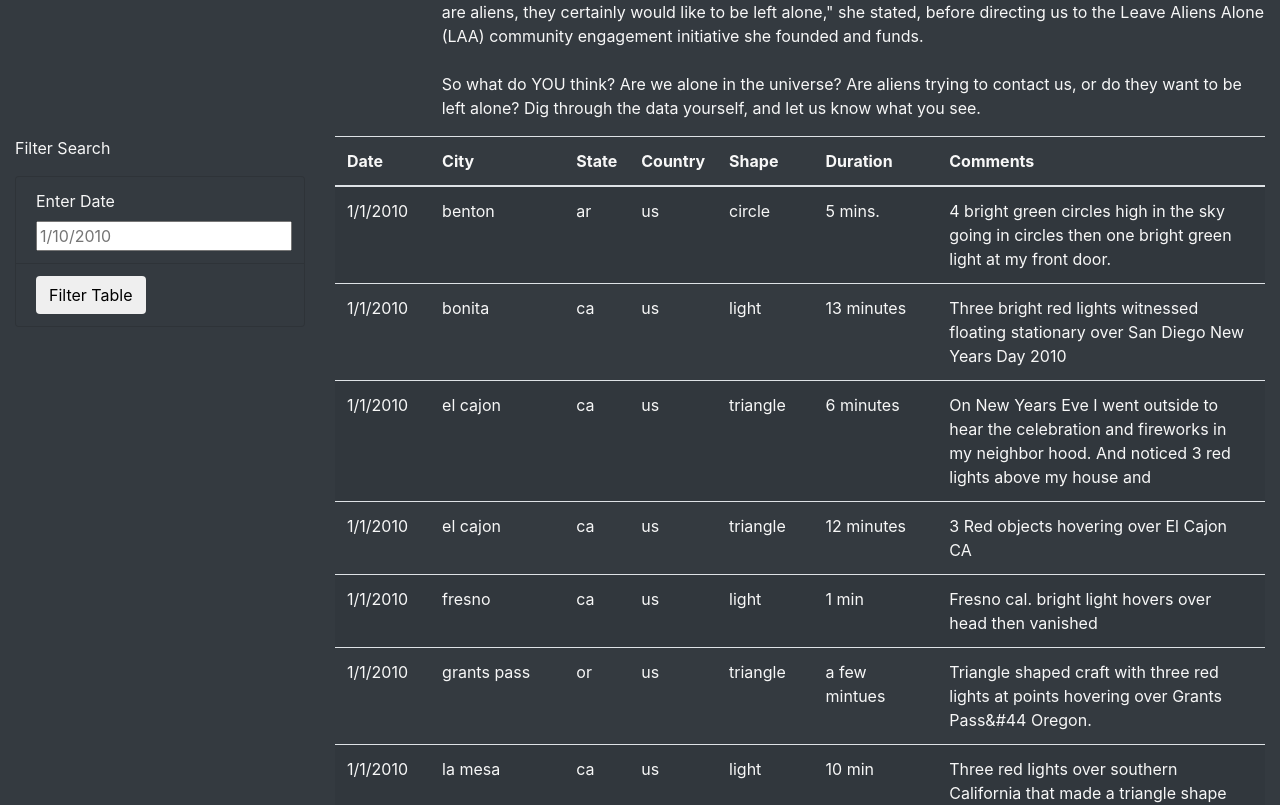
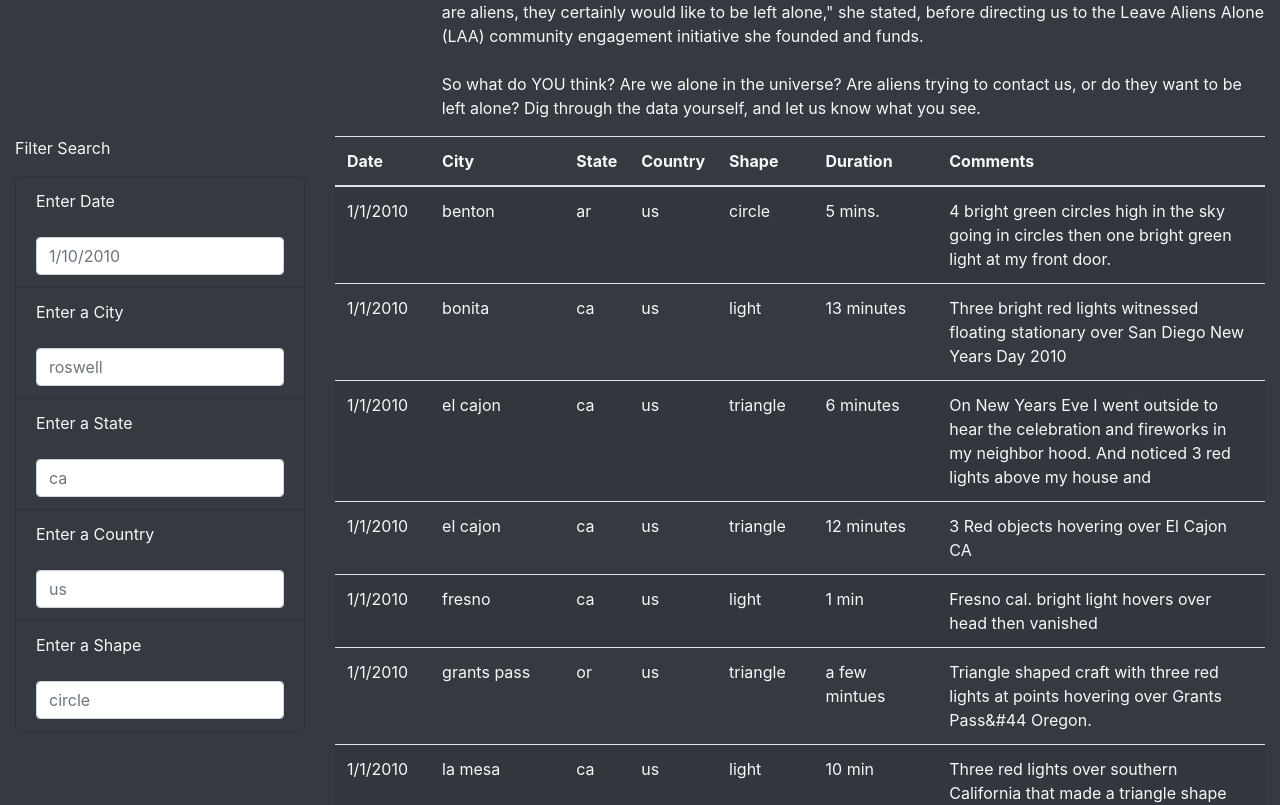
Before and after one commit to JosephineYang228/UFOs, a plain HTML site: page index.html in a window 1280 px wide. Shown: the part 603-1408 px from the top of the page. Drawn offline with nearby package versions, Linux system fonts and the light colour scheme.

Commit message:
add codes

```diff
--- a/index.html
+++ b/index.html
@@ -13,20 +13,25 @@
     />
     <link rel="stylesheet" href="static/css/style.css">
 </head>
-<body>
+<body class="bg-dark">
     <div class="wrapper">
+        <!-- Navigation Bar -->
         <nav class="navbar navbar-dark bg-dark navbar-expand-lg">
             <a class="navbar-brand" href="index.html">UFO Sightings</a>
+            <a href="index.html"><img src="static/images/ufo_image.png" alt="ufo_image_nav" width="45" height="auto"></a>
         </nav>
     </div>
+    <!-- Page Header -->
     <div class="jumbotron">
         <h1 class="display-4">The Truth is Out There</h1>
     </div>
+    <!-- Article Title | Article Paragraph -->
     <div class="container-fluid">
         <div class="row">
           <div class="col-md-4">
             <h3>UFO Sightings: Fact of Fancy? <small>Ufologists Weigh In</small></h3>
           </div>
+          <!-- Article Paragraph -->
           <div class="col-md-8">
             <p>
               Are we alone in the universe? For millennia, humans have turned to the sky to answer this question. Now, thanks to research generously funded by W. Avy, a UFO-enthusiast and amateur ufologist, we can supplement our sky-searching with data analysis.<br><br>"The release of this analysis is well-timed: It coincides with the celebration of World UFO Day, which is a moment for ufologists around the world to connect, relax, and sample a range of UFO-themed snacks," said Dr. Ursula F. Olivier, the world's preeminent expert on circular sightings. "Citizen-scientists can be especially helpful in both cataloguing sightings—which is hugely helpful for us in our search for aliens—and in helping us celebrate the work that has already been done, such as this data visualization project, which will help us raise awareness of the ubiquity of sightings!"<br><br>Not everyone is ready to celebrate, however. Local CEO and vocal anti-alien activist V. Isualize reached out to our reporters to go on record as firmly opposed to any attempts to provide access to this data. "If there are aliens, they certainly would like to be left alone," she stated, before directing us to the Leave Aliens Alone (LAA) community engagement initiative she founded and funds.<br><br>So what do YOU think? Are we alone in the universe? Are aliens trying to contact us, or do they want to be left alone? Dig through the data yourself, and let us know what you see.
@@ -34,23 +39,37 @@
           </div>
         </div>
     </div>
+    <!-- Filter | Table -->
     <div class="container-fluid">
         <div class="row">
           <div class="col-md-3">
-            <form>
-            <form class="bg-dark">
+            <form class="bg-dark" action="">
               <p>Filter Search</p>
               <ul class="list-group bg-dark">
                 <li class="list-group-item bg-dark">
-                  <label for="date">Enter Date</label>
-                  <input type="text" placeholder="1/10/2010" id="datetime" />
+                  <p><label for="date">Enter Date</label></p>
+                  <input type="text" class="form-control" placeholder="1/10/2010" id="datetime" />
                 </li>
                 <li class="list-group-item bg-dark">
-                  <button id="filter-btn" type="button" class="btn btn-default">Filter Table</button>
+                  <p><label for="city">Enter a City</label></p>
+                  <input type="text" class="form-control" placeholder="roswell" id="city" />
+                </li>
+                <li class="list-group-item bg-dark">
+                  <p><label for="state">Enter a State</label></p>
+                  <input type="text" class="form-control" placeholder="ca" id="state" />
+                </li>
+                <li class="list-group-item bg-dark">
+                  <p><label for="country">Enter a Country</label></p>
+                  <input type="text" class="form-control" placeholder="us" id="country" />
+                </li>
+                <li class="list-group-item bg-dark">
+                  <p><label for="shape">Enter a Shape</label></p>
+                  <input type="text" class="form-control" placeholder="circle" id="shape" />
                 </li>
               </ul>
             </form>
           </div>
+          <!-- Table -->
           <div class="col-md-9">
               <table class="table table-striped">
                   <thead>
@@ -72,7 +91,5 @@
     <script src="https://cdnjs.cloudflare.com/ajax/libs/d3/4.11.0/d3.js"></script>
     <script src="static/js/data.js"></script>
     <script src="static/js/app.js"></script>
-    <body class="bg-dark">
 </body>
-
 </html>
```
